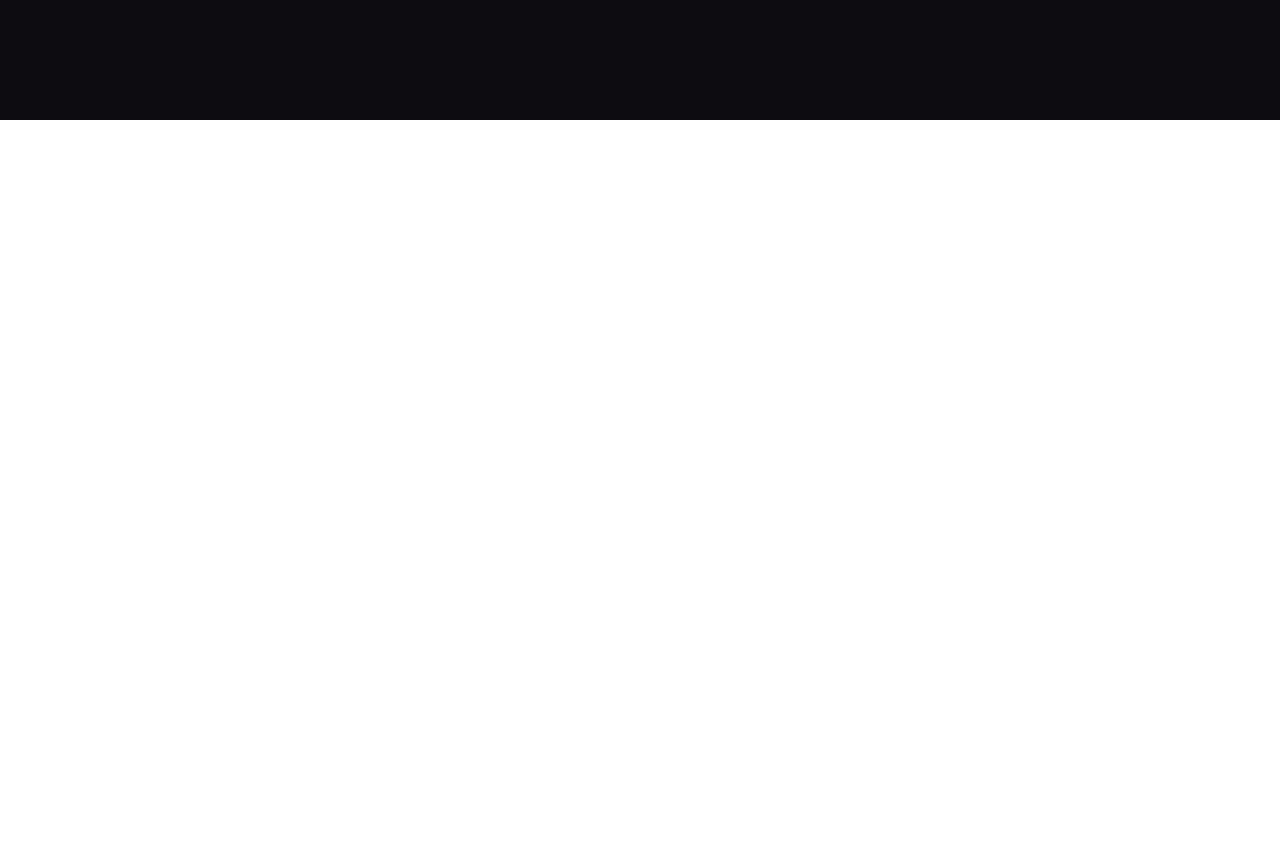
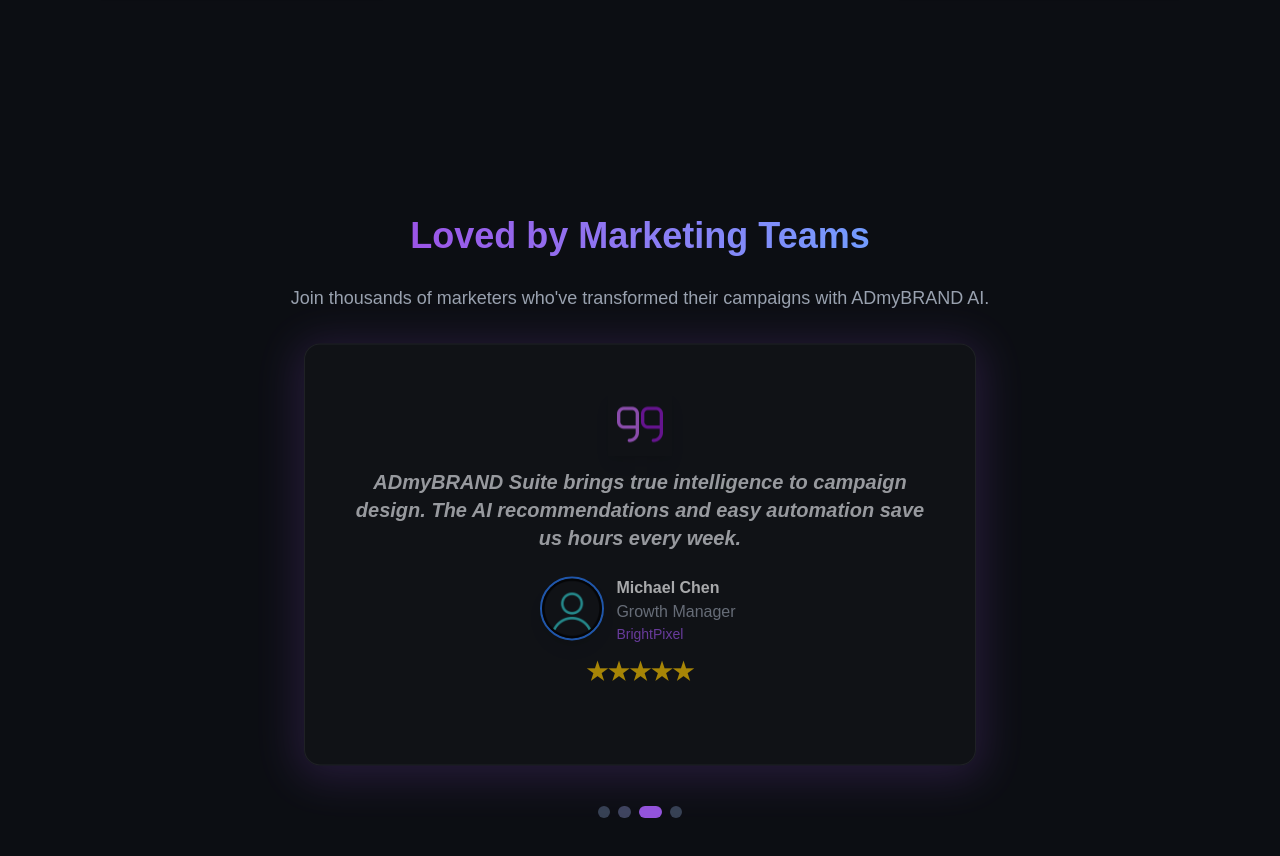
Before and after one commit to Nikita06211/admybrand-ai-suite, a Next.js app: page / in a window 1280 px wide. Shown: the part 2440-3296 px from the top of the page. Before the commit the page ends 2560 px from the top, so only its background shows below. Built offline with nearby package versions, Linux system fonts and the light colour scheme.

Commit message:
Add Testimonials Carousel component with autoplay functionality and testimonials data

```diff
--- /dev/null
+++ b/src/app/components/TestimonialsCarousel.tsx
@@ -0,0 +1,89 @@
+"use client";
+
+import { useState, useEffect, useRef } from "react";
+import { testimonials } from "./data/testimonials";
+import { motion, AnimatePresence } from "framer-motion";
+
+
+const AUTO_PLAY_INTERVAL = 3000;
+
+export default function TestimonialsCarousel() {
+  const [index, setIndex] = useState(0);
+  const timeoutRef = useRef<NodeJS.Timeout | null>(null);
+
+  useEffect(() => {
+  const next = () => setIndex((i) => (i + 1) % testimonials.length);
+  timeoutRef.current = setTimeout(next, AUTO_PLAY_INTERVAL);
+  return () => {
+    if (timeoutRef.current) {
+      clearTimeout(timeoutRef.current);
+    }
+  };
+}, [index]);
+
+  const goTo = (i: number) => setIndex(i);
+
+  return (
+    <section className="py-24 bg-[#0c0e13]">
+      <div className="container mx-auto px-4 flex flex-col items-center">
+        <h2 className="bg-gradient-to-r from-[#9b54e7] to-[#729cff] text-transparent bg-clip-text text-4xl font-extrabold mb-12 text-center">
+          Loved by Marketing Teams
+        </h2>
+        <span className="text-center text-lg text-gray-400 mb-10 -mt-5">
+            Join thousands of marketers who've transformed their campaigns with ADmyBRAND AI.
+        </span>
+        <div className="relative w-full max-w-2xl">
+          <AnimatePresence initial={false} mode="wait">
+            <motion.div
+              key={index}
+              initial={{ opacity: 0, y: 24 }}
+              animate={{ opacity: 1, y: 0 }}
+              exit={{ opacity: 0, y: -24 }}
+              transition={{ duration: 0.48, ease: "easeInOut" }}
+              className="bg-[#14171b]/80 border border-white/10 rounded-2xl p-12 glass-effect text-center min-h-[340px] flex flex-col items-center justify-center shadow-[0_6px_42px_8px_rgba(155,84,231,0.27)]"
+            >
+              <div className="mb-4">
+                <img
+                    src={"./icons/quote.png"}
+                    className="h-16 w-16 mx-auto shadow-lg object-cover mb-3"
+                />
+                <blockquote className="text-xl font-semibold text-gray-200 italic">
+                  {testimonials[index].content}
+                </blockquote>
+                <div className="flex mx-auto justify-center  mt-6">
+                    <img
+                        src={testimonials[index].image}
+                        alt={testimonials[index].name}
+                        className="h-16 w-16 rounded-full ml-2 border-2 border-blue-500 shadow-lg object-cover mb-4"
+                    />
+
+                    <div className="mb-2">
+                        <div className="font-semibold text-white text-left mx-3">{testimonials[index].name}</div>
+                        <div className="font-medium text-gray-400 text-left mx-3">{testimonials[index].title}</div>
+                        <div className="text-[#9b54e7] text-sm text-left mx-3">{testimonials[index].company}</div>
+                    </div>
+                </div>
+                <div className="flex justify-center text-yellow-400 font-bold text-2xl mb-3">
+                    {"★".repeat(testimonials[index].rating).padEnd(5, "☆")}
+                </div>
+
+              </div>
+            </motion.div>
+          </AnimatePresence>
+          <div className="flex gap-2 justify-center mt-8">
+            {testimonials.map((_, i) => (
+              <button
+                key={i}
+                aria-label={`Go to testimonial #${i + 1}`}
+                className={`w-3 h-3 rounded-full transition-all duration-300 ${
+                  i === index ? "bg-[#9b54e7] w-6" : "bg-gray-700"
+                }`}
+                onClick={() => goTo(i)}
+              />
+            ))}
+          </div>
+        </div>
+      </div>
+    </section>
+  );
+}
--- /dev/null
+++ b/src/app/components/data/testimonials.ts
@@ -0,0 +1,38 @@
+export const testimonials = [
+  {
+    name: "Emily Watson",
+    title: "Head of Digital Marketing",
+    company: "InnovateCorp",
+    image: "/icons/profile.png",
+    rating: 5,
+    content:
+      "The analytics and insights are game-changing. ADmyBRAND's AI doesn't just create content – it predicts what will perform best. Our conversion rates have improved by 250%.",
+  },
+  {
+    name: "Michael Chen",
+    title: "Growth Manager",
+    company: "BrightPixel",
+    image: "/icons/profile.png",
+    rating: 5,
+    content:
+      "ADmyBRAND Suite brings true intelligence to campaign design. The AI recommendations and easy automation save us hours every week.",
+  },
+  {
+    name: "Sandra Lopez",
+    title: "CMO",
+    company: "Market360",
+    image: "/icons/profile.png",
+    rating: 4,
+    content:
+      "We saw customer engagement climb within weeks. The content generator feels like having a team of creators working 24/7.",
+  },
+  {
+    name: "David Singh",
+    title: "Product Lead",
+    company: "SmartWare",
+    image: "/icons/profile.png",
+    rating: 5,
+    content:
+      "Nothing else even comes close to the ROI we've measured since switching. Support has also been rapid and helpful!",
+  },
+];
--- a/src/app/page.tsx
+++ b/src/app/page.tsx
@@ -2,6 +2,7 @@
 import HeroSection from './components/HeroSection';
 import FeaturesSection from './components/FeaturesSection';
 import PricingSection from './components/PricingSection';
+import TestimonialsCarousel from './components/TestimonialsCarousel';
 
 export default function HomePage() {
   return (
@@ -9,6 +10,7 @@
       <HeroSection />
       <FeaturesSection />
       <PricingSection />
+      <TestimonialsCarousel/>
     </main>
   );
 }
```
Also changed, not shown: public/icons/profile.png (added), public/icons/quote.png (added).
